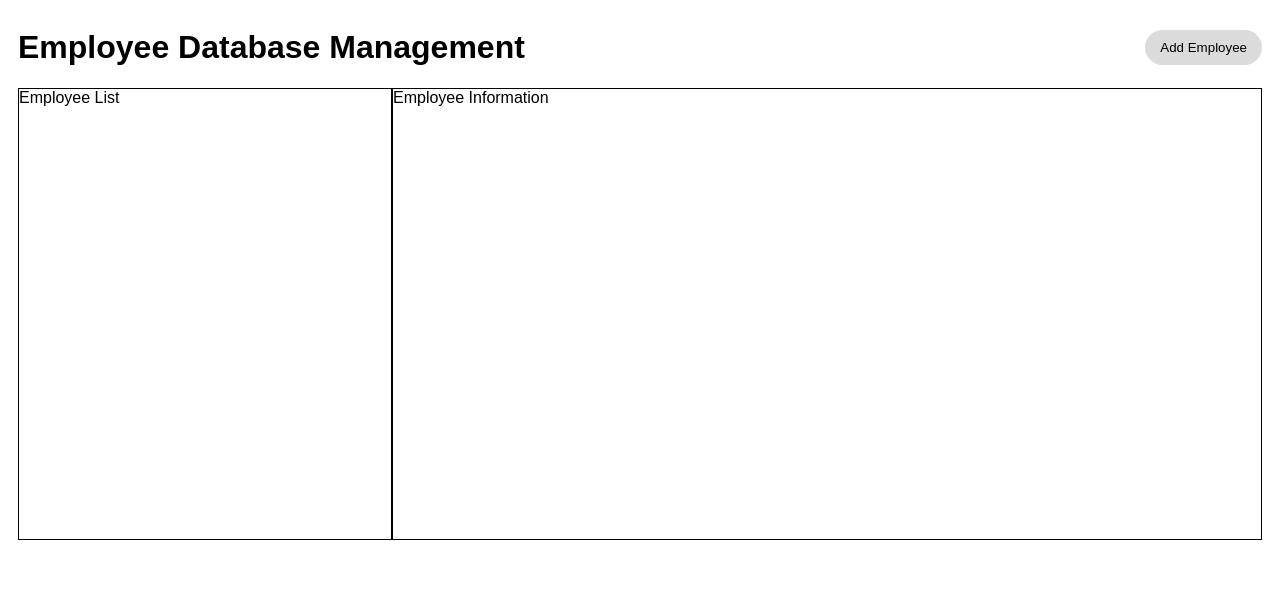
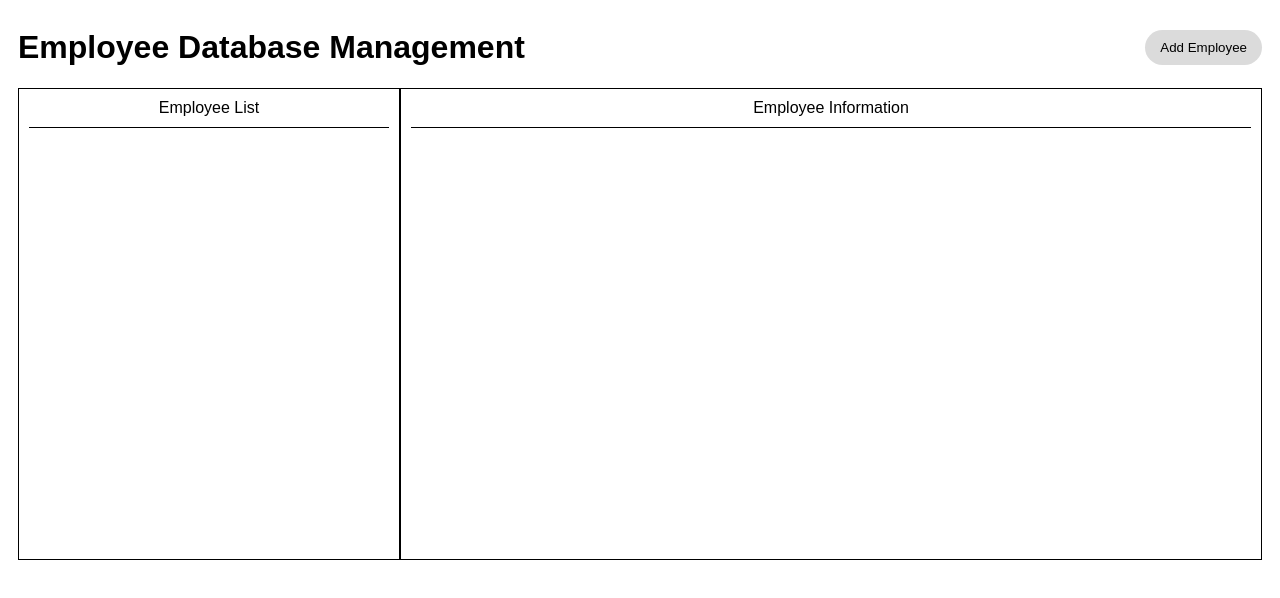
Before and after one commit to pratiksingh001/machine-coding, a plain HTML site: page employee-management/index.html in a window 1280 px wide. Drawn offline with Linux system fonts and the light colour scheme.

Commit message:
initial setup added

```diff
--- a/employee-management/src/index.js
+++ b/employee-management/src/index.js
@@ -1 +1,9 @@
-console.log("hello")
+(async function() {
+    const data = await fetch("./src/data.json");
+    const res = await data.json();
+
+    let employee = res;
+    let selectedEmployeeId = employee[0].id;
+    let selectedEmployee = employee[0];
+    console.log(res)
+})();
--- a/employee-management/src/style.css
+++ b/employee-management/src/style.css
@@ -45,3 +45,18 @@ body {
 .employees__single {
     width: 70%;
 }
+
+.employees__names,
+.employees__single {
+    padding: 10px;
+    display: flex;
+    flex-direction: column;
+}
+
+.employees__names--title,
+.employees__single--title {
+    padding-bottom: 10px;
+    margin-bottom: 5px;
+    text-align: center;
+    border-bottom: 1px solid black;
+}
```
